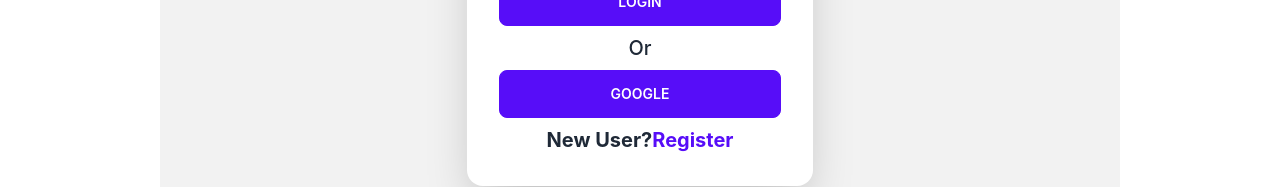
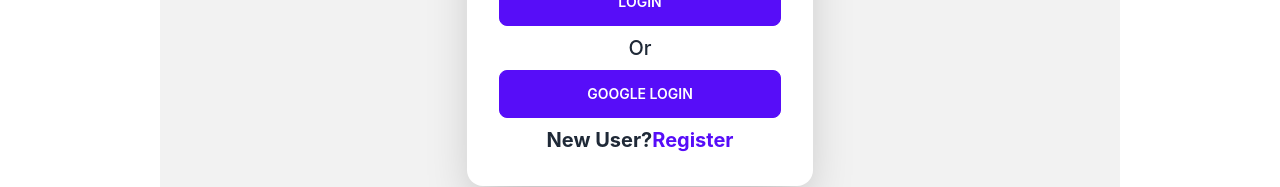
Before and after one commit to Mehedi2000/foodies-review-client-repo, a React (Create React App) app: page /login in a window 1280 px wide. Shown: the part 568-755 px from the top of the page. Built offline with nearby package versions, Linux system fonts and the light colour scheme; no server answers.

Commit message:
added google login

```diff
--- a/src/Contexts/AuthProvider/AuthProvider.js
+++ b/src/Contexts/AuthProvider/AuthProvider.js
@@ -5,6 +5,7 @@
   getAuth,
   onAuthStateChanged,
   signInWithEmailAndPassword,
+  signInWithPopup,
   signOut,
   updateProfile,
 } from "firebase/auth";
@@ -19,6 +20,11 @@
   const createUser = (email, password) => {
     setLoading(true);
     return createUserWithEmailAndPassword(auth, email, password);
+  };
+
+  const providerLogin = (provider) => {
+    setLoading(true);
+    return signInWithPopup(auth, provider);
   };
 
   const login = (email, password) => {
@@ -54,6 +60,7 @@
     login,
     logOut,
     updateUserProfile,
+    providerLogin,
   };
 
   return (
--- a/src/Pages/LogIn/LogIn.js
+++ b/src/Pages/LogIn/LogIn.js
@@ -1,9 +1,11 @@
+import { GoogleAuthProvider } from "firebase/auth";
 import React, { useContext } from "react";
 import { Link, useLocation, useNavigate } from "react-router-dom";
 import { AuthContext } from "../../Contexts/AuthProvider/AuthProvider";
 
 const LogIn = () => {
-  const { login } = useContext(AuthContext);
+  const { login, providerLogin } = useContext(AuthContext);
+  const googleProvider = new GoogleAuthProvider();
 
   const navigate = useNavigate();
   const location = useLocation();
@@ -24,6 +26,16 @@
         navigate(from, { replace: true });
       })
       .catch((err) => console.error(err));
+  };
+
+  const handleGoogleSignIn = () => {
+    providerLogin(googleProvider)
+      .then((result) => {
+        const user = result.user;
+        console.log(user);
+        // form.reset();
+      })
+      .catch((error) => console.log(error));
   };
   return (
     <div className="hero min-h-screen bg-base-200 my-10 w-3/4 mx-auto rounded-2xl">
@@ -62,7 +74,9 @@
             </div>
             <p className="text-xl text-center font-medium">Or</p>
             <div className="form-control">
-              <button className="btn btn-primary">Google</button>
+              <button onClick={handleGoogleSignIn} className="btn btn-primary">
+                Google LogIn
+              </button>
             </div>
             <p className="text-xl font-bold text-center">
               New User?
```
